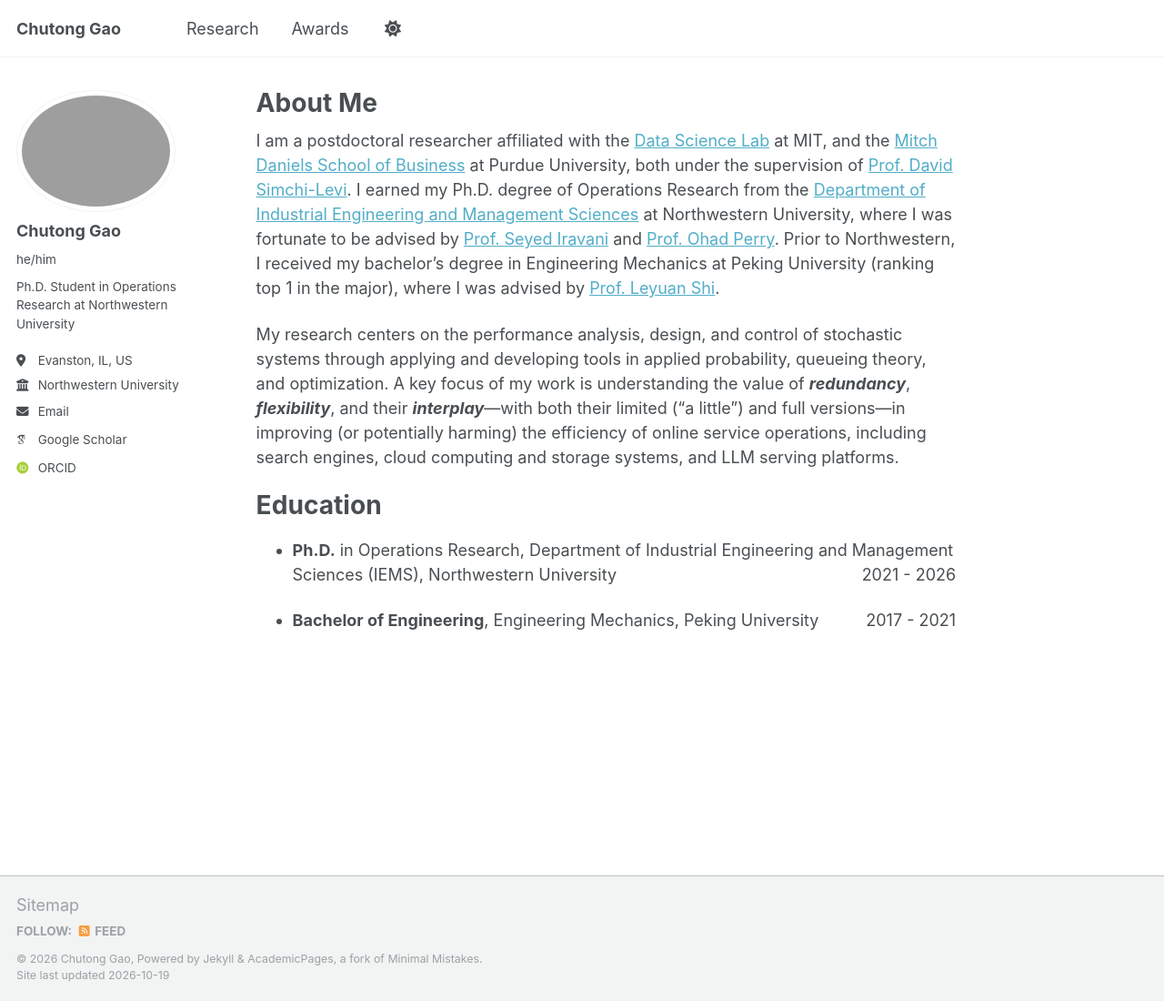
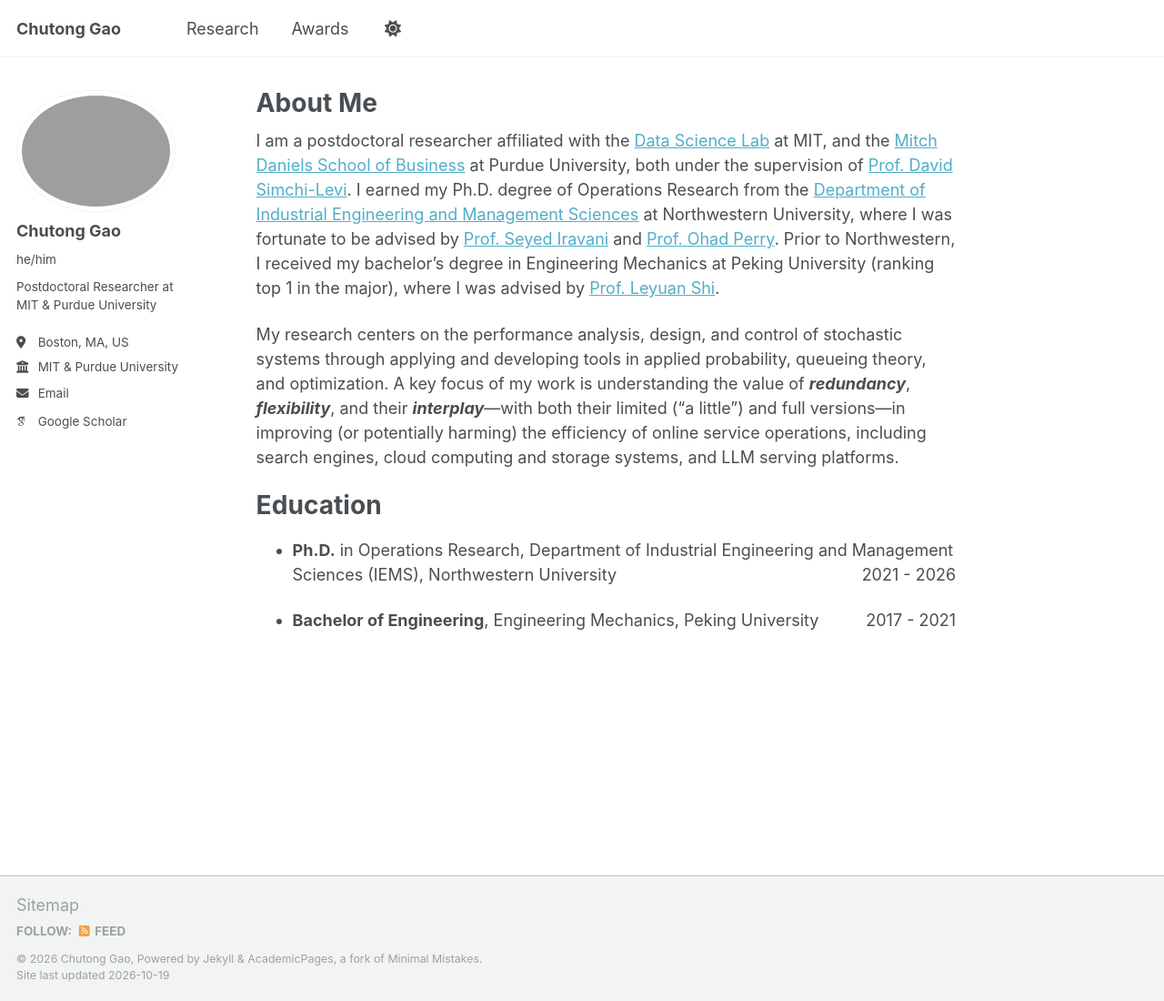
Before and after one commit to chutonggao/chutonggao.github.io, a Jekyll site: the page built from _pages/about.md, in a window 1280 px wide and 1100 px high. Shown: the whole window at 91% size. Built offline with Jekyll 4.4.1, drawn with Linux system fonts in a browser that asks for light colours; some web fonts are replaced.

Commit message:
Update postdoctoral profile and contact information

```diff
--- a/_config.yml
+++ b/_config.yml
@@ -22,21 +22,21 @@ repository               : "chutonggao/chutonggao.github.io"
 #               Additional customization can be done by editing /_includes/author-profile.html
 author:
   # Biographic information
-  avatar           : "profile.png"
+  avatar           : "profile-2026.jpeg"
   name             : "Chutong Gao"
   pronouns         : "he/him" # example: "she/her"
-  bio              : "Ph.D. Student in Operations Research at Northwestern University"
-  location         : "Evanston, IL, US"
-  employer         : "Northwestern University"
+  bio              : "Postdoctoral Researcher at MIT & Purdue University"
+  location         : "Boston, MA, US"
+  employer         : "MIT & Purdue University"
   uri              : # URL
-  email            : "chutong@u.northwestern.edu"
+  email            : "chutong@mit.edu"
 
   # Academic websites
   academia         : # URL
   arxiv            : # URL - Update with the correct link to your profile
   googlescholar    : "https://scholar.google.com/citations?user=_Y3vRe8AAAAJ&hl=en&oi=ao"
   impactstory      : # URL
-  orcid            : "https://orcid.org/0000-0002-3349-353X"
+  orcid            :
   semantic         : # URL
   pubmed           : # "https://www.ncbi.nlm.nih.gov/pubmed/?term=john+snow"
   researchgate     : # URL
```
